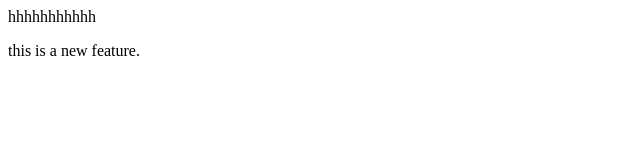
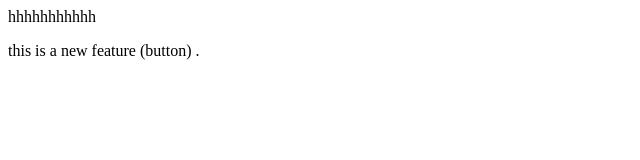
Before and after one commit to armeenarshadd/localrepo, a plain HTML site: page index.html in a window 1280 px wide. Shown: the full height of the page, 0-640 px from the left. Drawn offline with Linux system fonts and the light colour scheme.

Commit message:
added button

```diff
--- a/index.html
+++ b/index.html
@@ -1,2 +1,2 @@
 <p>hhhhhhhhhhh</p>
-<p>this is a new feature.</p>
+<p>this is a new feature (button) .</p>
```
